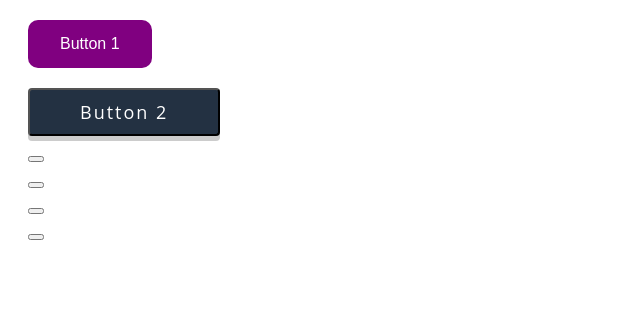
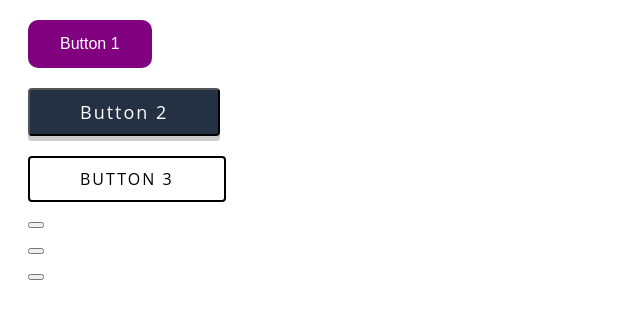
Before and after one commit to hellenward/buttonStyling, a plain HTML site: page index.html in a window 1280 px wide. Shown: the whole page, without its empty margins (0-640 px from the left). Drawn offline with Linux system fonts and the light colour scheme.

Commit message:
Button 3, transparent

```diff
--- a/index.html
+++ b/index.html
@@ -10,7 +10,7 @@
 
     <button class="button2">Button 2</button>
 
-    <button></button>
+    <button class="button3">Button 3</button>
     <button></button>
     <button></button>
     <button></button>
--- a/style.css
+++ b/style.css
@@ -24,3 +24,14 @@ button {
   font-family: "Open Sans";
   box-shadow: 0 5px 0 rgba(0, 0, 0, 0.2);
 }
+
+.button3 {
+  border: 2px solid black;
+  font-size: 16px;
+  padding: 10px 50px;
+  background-color: transparent;
+  border-radius: 4px;
+  font-family: "Open Sans", sans-serif;
+  letter-spacing: 2px;
+  text-transform: uppercase;
+}
```
